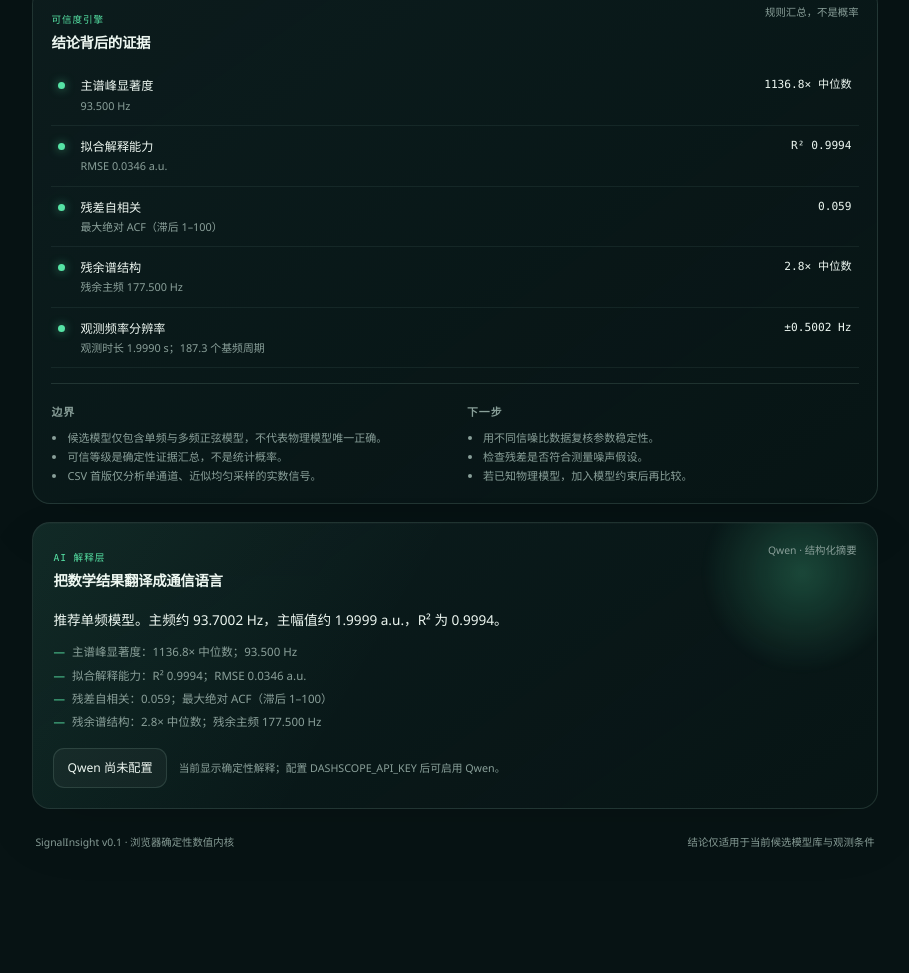
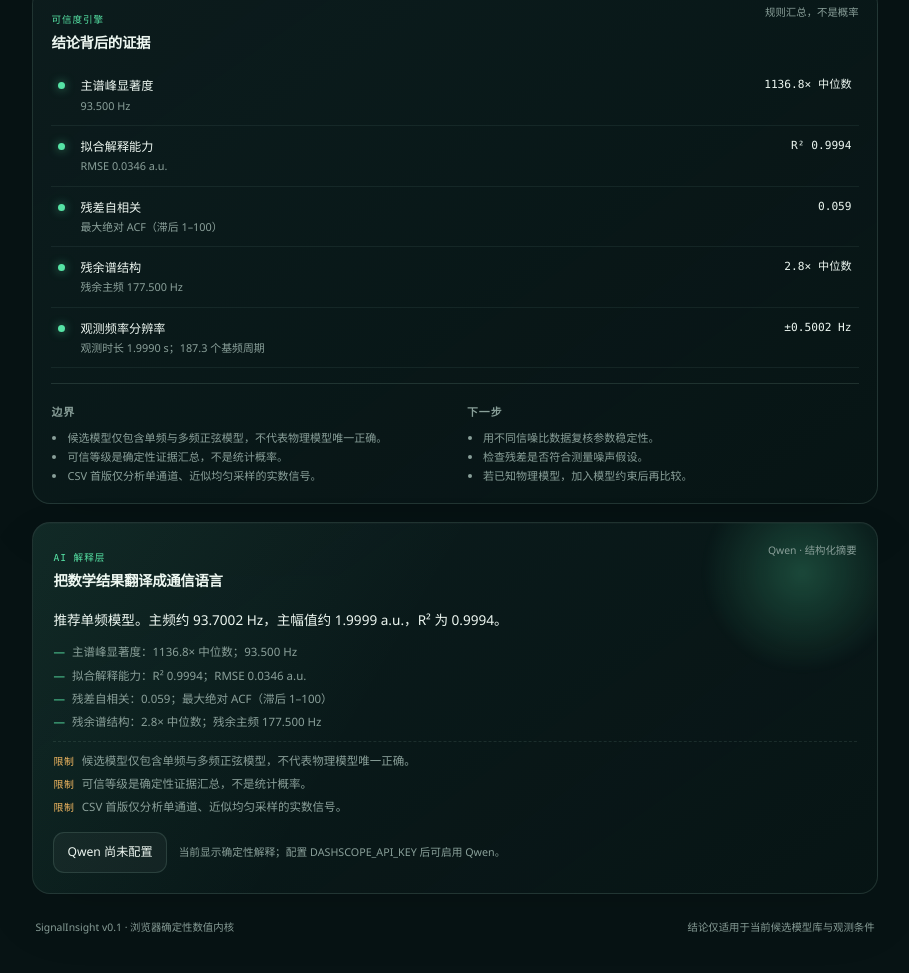
Before and after one commit to y3pth/SignalInsight, a plain HTML site: page site/dist/index.html in a window 1280 px wide. Shown: the part 1357-2330 px from the top of the page, without its empty margins (364-1273 px from the left). Before the commit the page ends 2267 px from the top, so only its background shows below. Drawn offline with Linux system fonts and the light colour scheme; no server answers.

Commit message:
feat: surface AI limitations and harden Qwen requests
Render the limitations returned by Qwen alongside deterministic limits,
add health/explain timeouts and specific upstream error messages, and
cover the AI payload with regression assertions.

```diff
--- a/site/dist/app.js
+++ b/site/dist/app.js
@@ -32,6 +32,7 @@ const elements = {
   nextStepList: document.querySelector("#next-step-list"),
   aiSummary: document.querySelector("#ai-summary"),
   aiObservations: document.querySelector("#ai-observations"),
+  aiLimitations: document.querySelector("#ai-limitations"),
   aiButton: document.querySelector("#ai-button"),
   aiStatus: document.querySelector("#ai-status"),
   timeLegend: document.querySelector("#time-legend"),
@@ -370,6 +371,18 @@ function listItem(text) {
   return item;
 }
 
+function renderAiLimitations(limitations) {
+  const items = Array.isArray(limitations)
+    ? limitations.map((text) => String(text ?? "").trim().slice(0, 500)).filter(Boolean).slice(0, 4)
+    : [];
+  elements.aiLimitations.replaceChildren(...items.map((text) => {
+    const paragraph = document.createElement("p");
+    paragraph.textContent = text;
+    return paragraph;
+  }));
+  elements.aiLimitations.hidden = items.length === 0;
+}
+
 function renderLocalExplanation(result) {
   const explanation = templateExplanation(result);
   elements.aiSummary.textContent = explanation.summary;
@@ -378,6 +391,7 @@ function renderLocalExplanation(result) {
     paragraph.textContent = text;
     return paragraph;
   }));
+  renderAiLimitations(explanation.limitations);
   elements.aiStatus.textContent = state.aiConfigured
     ? "AI 不参与参数计算，也不能修改可信等级。"
     : "当前显示确定性解释；配置 DASHSCOPE_API_KEY 后可启用 Qwen。";
@@ -572,7 +586,10 @@ function amplitudeAt(spectrum, frequency) {
 
 async function checkAiAvailability() {
   try {
-    const response = await fetch("/functions/v1/app/health", { cache: "no-store" });
+    const response = await fetch("/functions/v1/app/health", {
+      cache: "no-store",
+      signal: AbortSignal.timeout(8000),
+    });
     const data = await response.json();
     state.aiConfigured = Boolean(response.ok && data?.configured);
   } catch {
@@ -580,6 +597,17 @@ async function checkAiAvailability() {
   }
   if (state.result) renderLocalExplanation(state.result);
 }
+
+const AI_ERROR_MESSAGES = {
+  service_not_configured: "Qwen 密钥尚未配置，继续显示确定性规则解释。",
+  upstream_error: "Qwen 上游返回错误，请检查 Key、模型名或额度。",
+  upstream_unavailable: "Qwen 服务暂时不可用，请稍后重试。",
+  invalid_model_output: "Qwen 返回格式不符合要求，请重试。",
+  invalid_upstream_response: "Qwen 返回内容异常，请重试。",
+  payload_too_large: "发送给 Qwen 的摘要过大，请减少数据量。",
+  invalid_payload: "发送给 Qwen 的摘要格式无效。",
+  invalid_json: "请求格式错误。",
+};
 
 async function requestQwenExplanation() {
   if (!state.result || state.busy || !state.aiConfigured) return;
@@ -591,13 +619,11 @@ async function requestQwenExplanation() {
       method: "POST",
       headers: { "Content-Type": "application/json" },
       body: JSON.stringify(buildAiPayload(state.result)),
+      signal: AbortSignal.timeout(30000),
     });
     const data = await response.json().catch(() => null);
     if (!response.ok || !data?.ok || !data?.explanation) {
-      const reason = data?.error === "service_not_configured"
-        ? "Qwen 密钥尚未配置，继续显示确定性规则解释。"
-        : "Qwen 暂不可用，继续显示确定性规则解释。";
-      throw new Error(reason);
+      throw new Error(AI_ERROR_MESSAGES[data?.error] ?? "Qwen 暂不可用，继续显示确定性规则解释。");
     }
     const explanation = data.explanation;
     elements.aiSummary.textContent = String(explanation.summary ?? "").slice(0, 2200);
@@ -607,10 +633,14 @@ async function requestQwenExplanation() {
       paragraph.textContent = String(text).slice(0, 500);
       return paragraph;
     }));
+    renderAiLimitations(explanation.limitations);
     elements.aiStatus.textContent = "Qwen 仅解释已计算证据，未修改任何数值结论。";
     elements.aiButton.textContent = "重新生成解释";
   } catch (error) {
-    elements.aiStatus.textContent = error instanceof Error ? error.message : "Qwen 暂不可用。";
+    const timedOut = error instanceof Error && (error.name === "TimeoutError" || error.name === "AbortError");
+    elements.aiStatus.textContent = timedOut
+      ? "Qwen 响应超时，请重试。"
+      : error instanceof Error ? error.message : "Qwen 暂不可用。";
     elements.aiButton.textContent = "重试 Qwen 解释";
   } finally {
     elements.aiButton.disabled = false;
--- a/site/dist/index.html
+++ b/site/dist/index.html
@@ -135,6 +135,7 @@
           <div class="card-head"><div><span>AI 解释层</span><h3>把数学结果翻译成通信语言</h3></div><small>Qwen · 结构化摘要</small></div>
           <p id="ai-summary" class="ai-summary">正在准备确定性解释…</p>
           <div id="ai-observations" class="ai-observations"></div>
+          <div id="ai-limitations" class="ai-limitations" hidden></div>
           <div class="ai-actions">
             <button id="ai-button" class="secondary-button" type="button">用 Qwen 深入解释</button>
             <span id="ai-status" class="ai-status">AI 不参与参数计算，也不能修改可信等级。</span>
--- a/site/dist/styles.css
+++ b/site/dist/styles.css
@@ -281,6 +281,9 @@ td.model-name { font-family: var(--site-font); font-weight: 620; }
 .ai-observations { display: grid; gap: 6px; margin-top: 12px; }
 .ai-observations p { margin: 0; color: var(--muted); font-size: .72rem; }
 .ai-observations p::before { content: "—"; color: var(--accent); margin-right: 7px; }
+.ai-limitations { display: grid; gap: 6px; margin-top: 10px; padding-top: 10px; border-top: 1px dashed color-mix(in srgb, var(--border) 80%, transparent); }
+.ai-limitations p { margin: 0; color: var(--muted); font-size: .72rem; }
+.ai-limitations p::before { content: "限制"; color: var(--warn); margin-right: 7px; font-size: .62rem; letter-spacing: .08em; }
 .ai-actions { display: flex; align-items: center; flex-wrap: wrap; gap: 12px; margin-top: 17px; }
 .ai-status { color: var(--muted); font-size: .67rem; }
 .workspace-footer { display: flex; justify-content: space-between; gap: 20px; padding: 8px 3px 0; color: var(--muted); font-size: .65rem; }
```
Also changed, not shown: site/test/dsp.test.mjs (+14 -1 lines).
